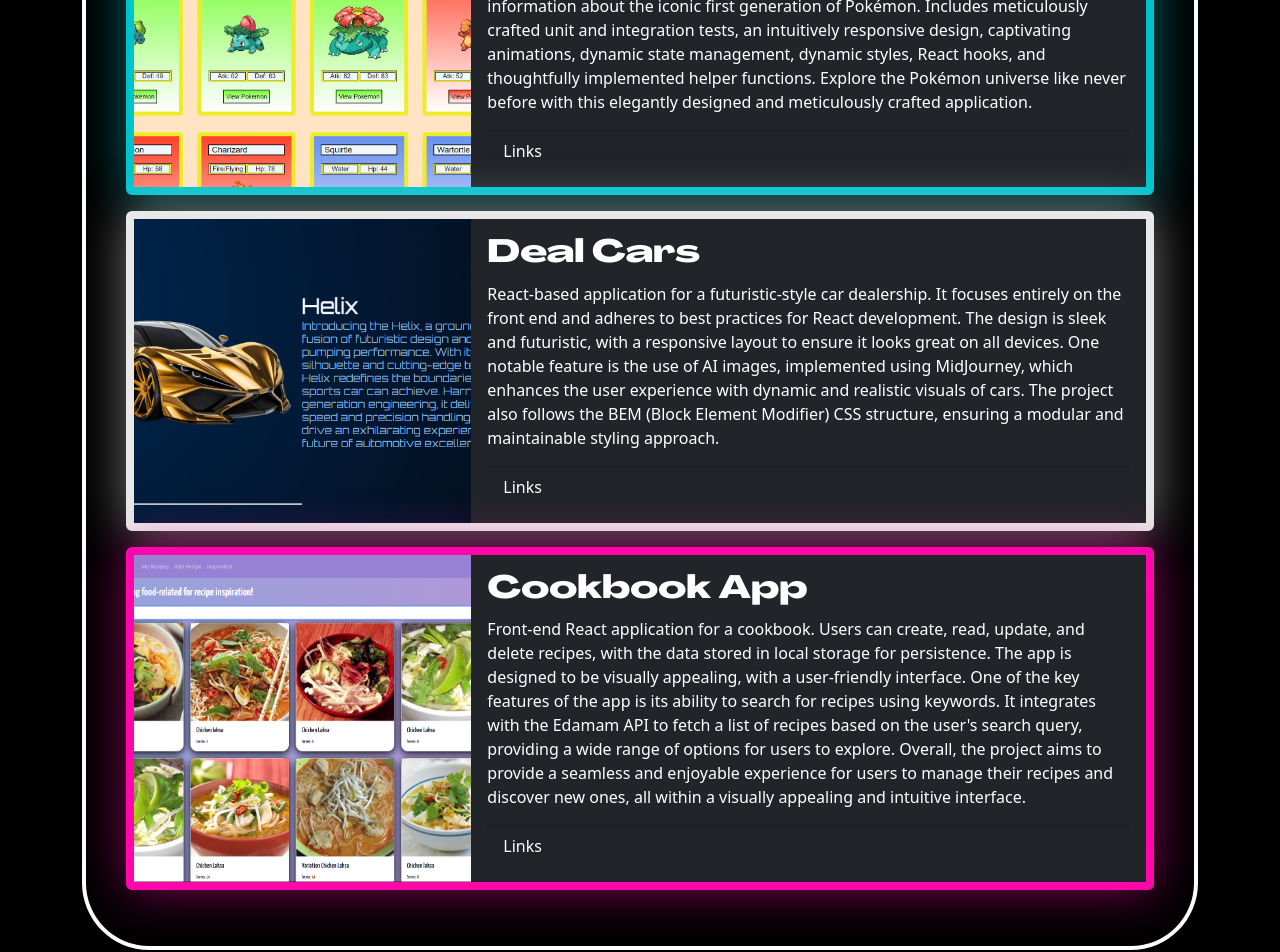
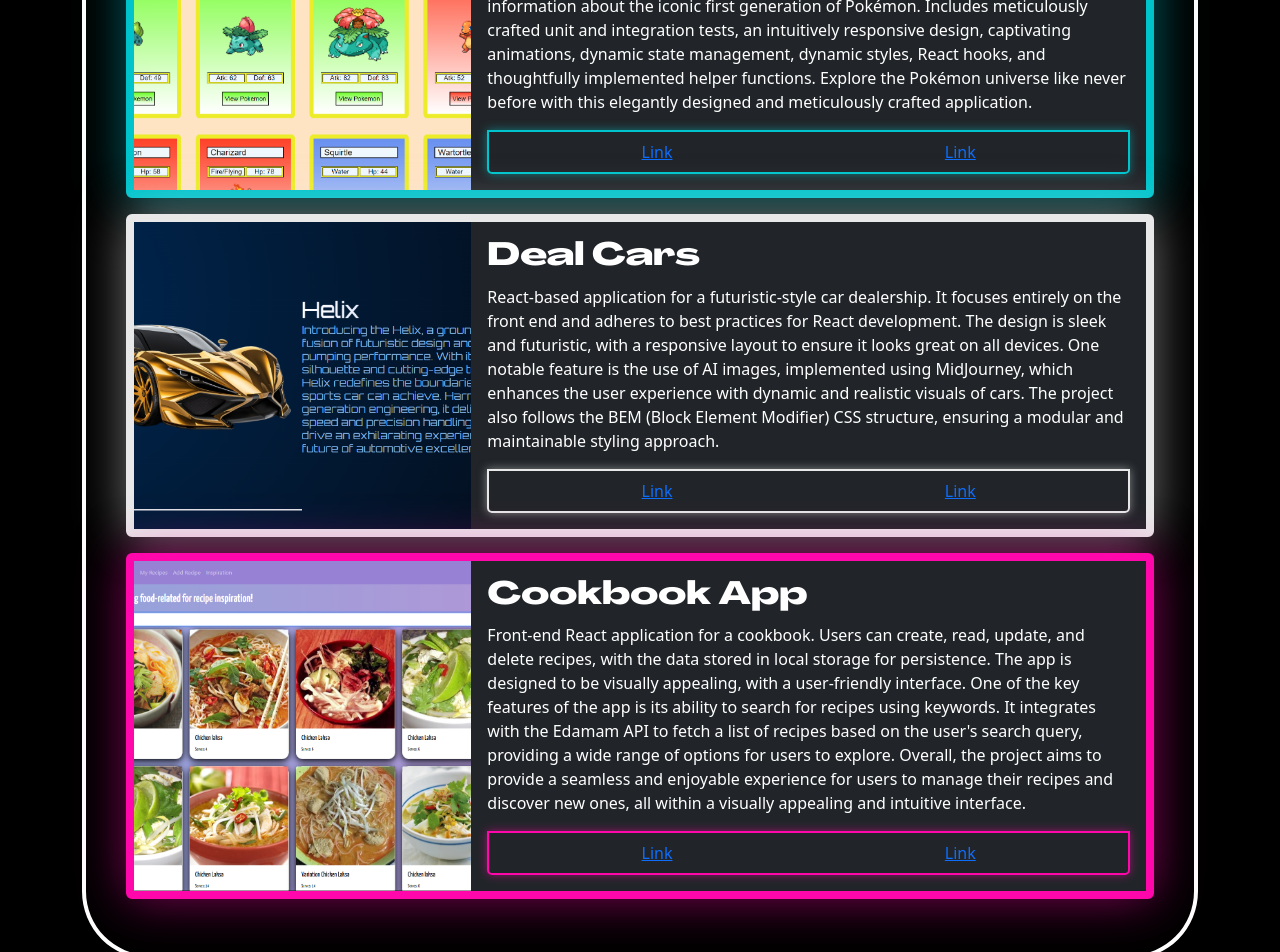
Before and after one commit to CullsGit/hugoportfolio, a React (Create React App) app: page / in a window 1280 px wide. Shown: the part 1960-2912 px from the top of the page. Built offline with nearby package versions, Linux system fonts and the light colour scheme.

Commit message:
add project link styling

```diff
--- a/src/containers/projects/Projects.jsx
+++ b/src/containers/projects/Projects.jsx
@@ -30,7 +30,10 @@ export default function Projects() {
                   before with this elegantly designed and meticulously crafted
                   application.
                 </p>
-                <div className="card-footer">Links</div>
+                <div className="card-footer d-flex justify-content-around poke-links">
+                  <a href="">Link</a>
+                  <a href="">Link</a>
+                </div>
               </div>
             </div>
           </div>
@@ -65,7 +68,10 @@ export default function Projects() {
                   structure, ensuring a modular and maintainable styling
                   approach.
                 </p>
-                <div className="card-footer">Links</div>
+                <div className="card-footer d-flex justify-content-around car-links">
+                  <a href="">Link</a>
+                  <a href="">Link</a>
+                </div>
               </div>
             </div>
           </div>
@@ -96,7 +102,10 @@ export default function Projects() {
                   for users to manage their recipes and discover new ones, all
                   within a visually appealing and intuitive interface.
                 </p>
-                <div className="card-footer">Links</div>
+                <div className="card-footer d-flex justify-content-around recipe-links">
+                  <a href="">Link</a>
+                  <a href="">Link</a>
+                </div>
               </div>
             </div>
           </div>
--- a/src/containers/projects/projects.css
+++ b/src/containers/projects/projects.css
@@ -43,7 +43,7 @@
 
 .card img {
   object-fit: cover;
-  height: 100%; /* Ensures the image covers the entire height of its parent */
+  height: 100%;
 }
 
 .card:nth-child(1) {
@@ -60,3 +60,18 @@
   border: 8px solid rgba(255, 7, 171, 1);
   box-shadow: 0 0 50px rgba(255, 7, 171, 0.5);
 }
+
+.poke-links {
+  border: 2px solid rgba(0, 196, 204, 1);
+  box-shadow: 0 0 10px rgba(0, 196, 204, 0.5);
+}
+
+.car-links {
+  border: 2px solid rgba(232, 232, 232, 1);
+  box-shadow: 0 0 10px rgba(232, 232, 232, 0.5);
+}
+
+.recipe-links {
+  border: 2px solid rgba(255, 7, 171, 1);
+  box-shadow: 0 0 10px rgba(255, 7, 171, 0.5);
+}
```
